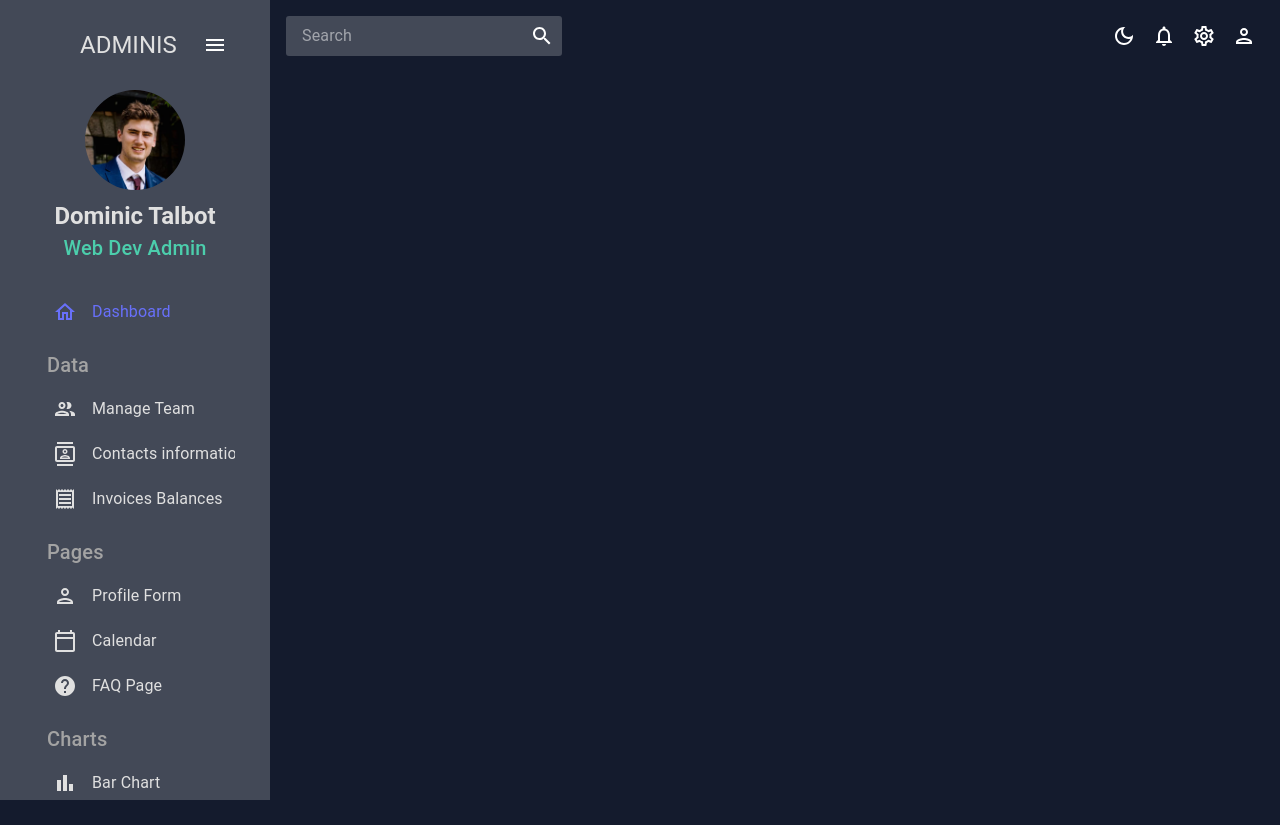
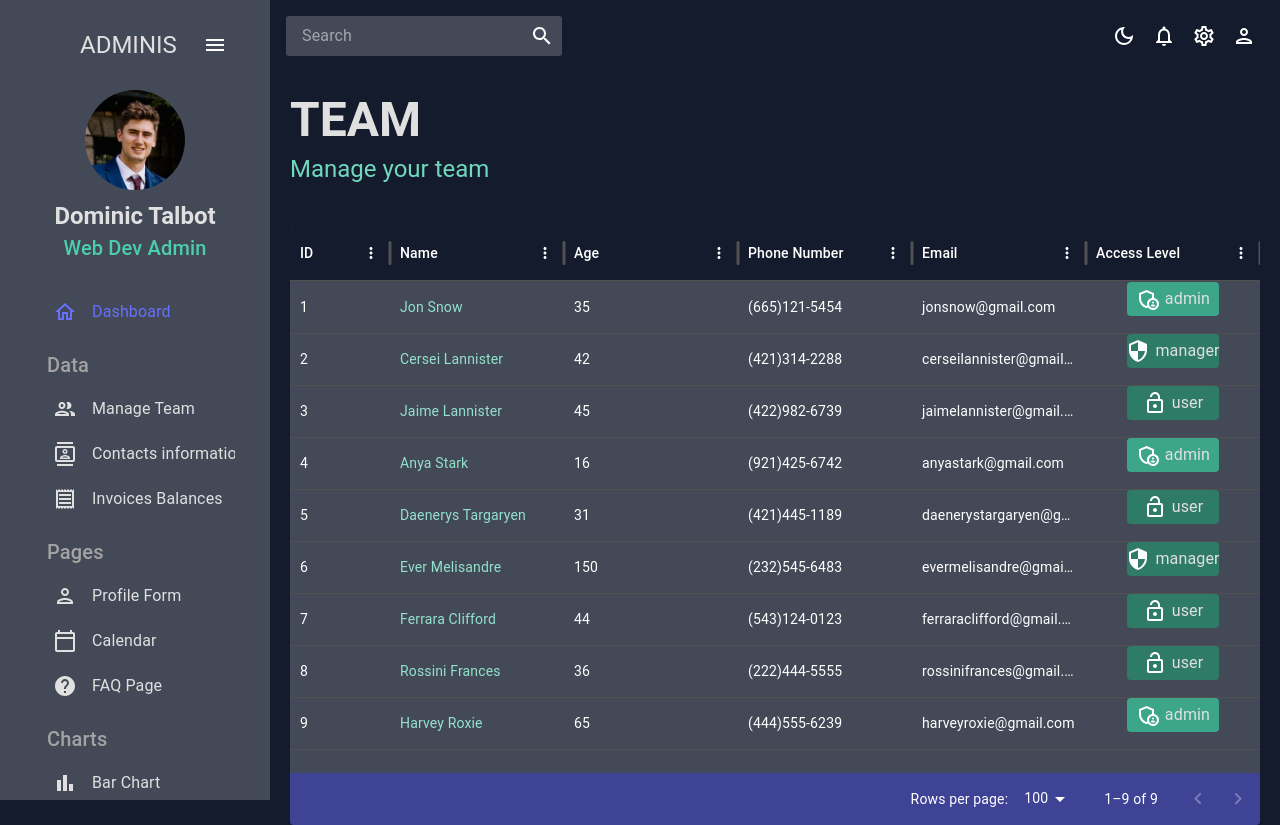
Before and after one commit to DominicTalbot/react-admin, a React (Vite) app: page /team in a window 1280 px wide. Before the commit the page ends 800 px from the top, so only its background shows below. Built offline with nearby package versions, Linux system fonts and the light colour scheme.

Commit message:
Add Invoices, Contacts, and Team components with routing in App.jsx

```diff
--- a/src/App.jsx
+++ b/src/App.jsx
@@ -4,9 +4,9 @@
 import Topbar from "./scenes/global/Topbar";
 import Sidebar from "./scenes/global/Sidebar";
 import Dashboard from "./scenes/dashboard";
-// import Team from "./scenes/team";
-// import Invoices from "./scenes/invoices";
-// import Contacts from "./scenes/contacts";
+import Team from "./scenes/team";
+import Contacts from "./scenes/contacts";
+import Invoices from "./scenes/invoices";
 // import Bar from "./scenes/bar";
 // import Form from "./scenes/form";
 // import Line from "./scenes/line";
@@ -28,9 +28,9 @@
             <Topbar />
             <Routes>
               <Route path="/" element={<Dashboard />} />
-              {/* <Route path="/team" element={<Team />} /> */}
-              {/* <Route path="/contacts" element={<Contacts />} /> */}
-              {/* <Route path="/invoices" element={<Invoices />} /> */}
+              <Route path="/team" element={<Team />} />
+              <Route path="/contacts" element={<Contacts />} />
+               <Route path="/invoices" element={<Invoices />} />
               {/* <Route path="/form" element={<Form />} /> */}
               {/* <Route path="/bar" element={<Bar />} /> */}
               {/* <Route path="/pie" element={<pie />} /> */}
--- /dev/null
+++ b/src/scenes/contacts/index.jsx
@@ -0,0 +1,100 @@
+import { Box, useTheme } from '@mui/material';
+import { DataGrid, GridToolbar } from '@mui/x-data-grid';
+import { tokens } from '../../theme';
+import { mockDataContacts } from '../../data/mockData';
+import Header from "../../components/header";
+
+const Contacts = () => {
+    const theme = useTheme();
+    const colors = tokens(theme.palette.mode);
+
+    const columns = [
+        { field: 'id', headerName: 'ID' , flex: 0.5 },
+        { field: 'registrarId', headerName: 'Registrar ID' },
+        {
+            field: 'name',
+            headerName: 'Name',
+            flex: 1,
+            cellClassName: "name-collumn--cell",
+        },
+        {
+            field: 'age',
+            headerName: 'Age',
+            type: 'number',
+            headerAlign: 'left',
+            align: 'left',
+            flex: 1,
+        },
+        {
+            field: 'phone',
+            headerName: 'Phone Number',
+            flex: 1,
+        },
+        {
+            field: 'email',
+            headerName: 'Email',
+            flex: 1,
+        },
+        {
+            field: 'address',
+            headerName: 'Address',
+            flex: 1,
+        },
+        {
+            field: 'city',
+            headerName: 'City',
+            flex: 1,
+        },
+        {
+            field: 'zipCode',
+            headerName: 'Zip Code',
+            flex: 1,
+        },
+
+
+    ]
+
+    return (
+        <Box m="20px">
+            <Header title="CONTACTS" subtitle="Lists of Contacts for Future Reference" />
+            <Box
+                m="40px 0 0 0"
+                height="75vh"
+                sx={{
+                    "& .MuiDataGrid-root": {
+                        border: "none",
+                    },
+                    "& .MuiDataGrid-cell": {
+                        borderBottom: "none",
+                    },
+                    "& .name-collumn--cell": {
+                        color: colors.greenAccent[300],
+                    },
+                    "& .MuiDataGrid-columnHeaders": {
+                        backgroundColor: colors.blueAccent[700],
+                        borderBottom: "none",
+                    },
+                    "& .MuiDataGrid-virtualScroller": {
+                        backgroundColor: colors.primary[400],
+                    },
+                    "& .MuiDataGrid-footerContainer": {
+                        borderTop: "none",
+                        backgroundColor: colors.blueAccent[700],
+                    },
+                    "& .MuiDataGrid-toolbarContainer .MuiButton-text": {
+                        color: `${colors.grey[100]} !important`,
+                    },
+                }}
+            >
+                <DataGrid
+                    rows={mockDataContacts}
+                    columns={columns}
+                    slots={{ toolbar: GridToolbar }}
+                />
+            </Box>
+        </Box>
+    )
+}
+
+
+export default Contacts;
--- /dev/null
+++ b/src/scenes/invoices/index.jsx
@@ -0,0 +1,91 @@
+import { Box, Typography, useTheme } from '@mui/material';
+import { DataGrid } from '@mui/x-data-grid';
+import { tokens } from '../../theme';
+import { mockDataInvoices } from '../../data/mockData';
+import Header from "../../components/header";
+import { render } from '@fullcalendar/core/preact.js';
+
+const Invoices = () => {
+    const theme = useTheme();
+    const colors = tokens(theme.palette.mode);
+
+    const columns = [
+        { field: 'id', headerName: 'ID' },
+        {
+            field: 'name',
+            headerName: 'Name',
+            flex: 1,
+            cellClassName: "name-collumn--cell",
+        },
+        {
+            field: 'phone',
+            headerName: 'Phone Number',
+            flex: 1,
+        },
+        {
+            field: 'email',
+            headerName: 'Email',
+            flex: 1,
+        },
+        {
+            field: 'cost',
+            headerName: 'Cost',
+            flex: 1,
+            renderCell: (params) => {
+                <Typography color={colors.greenAccent[500]}>
+                    ${params.row.cost}
+                </Typography>
+            }
+        },
+        {
+            field: 'date',
+            headerName: 'Date',
+            flex: 1,
+        },
+
+    ]
+
+    return (
+        <Box m="20px">
+            <Header title="INVOICES" subtitle="List of Invoice Balances" />
+            <Box
+                m="40px 0 0 0"
+                height="75vh"
+                sx={{
+                    "& .MuiDataGrid-root": {
+                        border: "none",
+                    },
+                    "& .MuiDataGrid-cell": {
+                        borderBottom: "none",
+                    },
+                    "& .name-collumn--cell": {
+                        color: colors.greenAccent[300],
+                    },
+                    "& .MuiDataGrid-columnHeaders": {
+                        backgroundColor: colors.blueAccent[700],
+                        borderBottom: "none",
+                    },
+                    "& .MuiDataGrid-virtualScroller": {
+                        backgroundColor: colors.primary[400],
+                    },
+                    "& .MuiDataGrid-footerContainer": {
+                        borderTop: "none",
+                        backgroundColor: colors.blueAccent[700],
+                    },
+                    "& .MuiCheckbox-root": {
+                        color: `${colors.greenAccent[200]} !important`,
+                    },
+                }}
+            >
+                <DataGrid
+                    checkboxSelection
+                    rows={mockDataInvoices}
+                    columns={columns}
+                />
+            </Box>
+        </Box>
+    )
+}
+
+
+export default Invoices;
--- /dev/null
+++ b/src/scenes/team/index.jsx
@@ -0,0 +1,111 @@
+import { Box, Typography, useTheme } from '@mui/material';
+import { DataGrid } from '@mui/x-data-grid';
+import { tokens } from '../../theme';
+import { mockDataTeam } from '../../data/mockData';
+import AdminPanelSettingsOutlinedIcon from '@mui/icons-material/AdminPanelSettingsOutlined';
+import LockOpenOutlinedIcon from '@mui/icons-material/LockOpenOutlined';
+import SecurityOutlinedIcon from '@mui/icons-material/SecurityOutlined';
+import Header from "../../components/header";
+
+const Team = () => {
+    const theme = useTheme();
+    const colors = tokens(theme.palette.mode);
+
+    const columns = [
+        { field: 'id', headerName: 'ID' },
+        {
+            field: 'name',
+            headerName: 'Name',
+            flex: 1,
+            cellClassName: "name-collumn--cell",
+        },
+        {
+            field: 'age',
+            headerName: 'Age',
+            type: 'number',
+            headerAlign: 'left',
+            align: 'left',
+            flex: 1,
+        },
+        {
+            field: 'phone',
+            headerName: 'Phone Number',
+            flex: 1,
+        },
+        {
+            field: 'email',
+            headerName: 'Email',
+            flex: 1,
+        },
+        {
+            field: 'access',
+            headerName: 'Access Level',
+            flex: 1,
+            renderCell: ({ row: { access } }) => {
+                return (
+                    <Box
+                        width="60%"
+                        m="0 auto"
+                        p="5px"
+                        display="flex"
+                        justifyContent="center"
+                        backgroundColor={
+                            access === "admin"
+                                ? colors.greenAccent[600]
+                                : colors.greenAccent[700]
+                        }
+                        borderRadius="4px"
+                    >
+                        {access === "admin" && <AdminPanelSettingsOutlinedIcon />}
+                        {access === "manager" && <SecurityOutlinedIcon />}
+                        {access === "user" && <LockOpenOutlinedIcon />}
+                        <Typography color={colors.grey[100]} sx={{ ml: "5px" }}>
+                            {access}
+                        </Typography>
+                    </Box>
+                )
+            }
+        },
+
+    ]
+
+    return (
+        <Box m="20px">
+            <Header title="TEAM" subtitle="Manage your team" />
+            <Box
+                m="40px 0 0 0"
+                height="75vh"
+                sx={{
+                    "& .MuiDataGrid-root": {
+                        border: "none",
+                    },
+                    "& .MuiDataGrid-cell": {
+                        borderBottom: "none",
+                    },
+                    "& .name-collumn--cell": {
+                        color: colors.greenAccent[300],
+                    },
+                    "& .MuiDataGrid-columnHeaders": {
+                        backgroundColor: colors.blueAccent[700],
+                        borderBottom: "none",
+                    },
+                    "& .MuiDataGrid-virtualScroller": {
+                        backgroundColor: colors.primary[400],
+                    },
+                    "& .MuiDataGrid-footerContainer": {
+                        borderTop: "none",
+                        backgroundColor: colors.blueAccent[700],
+                    }
+                }}
+            >
+                <DataGrid
+                    rows={mockDataTeam}
+                    columns={columns}
+                />
+            </Box>
+        </Box>
+    )
+}
+
+
+export default Team;
```
Also changed, not shown: src/scenes/global/Sidebar.jsx (+21 -21 lines).
